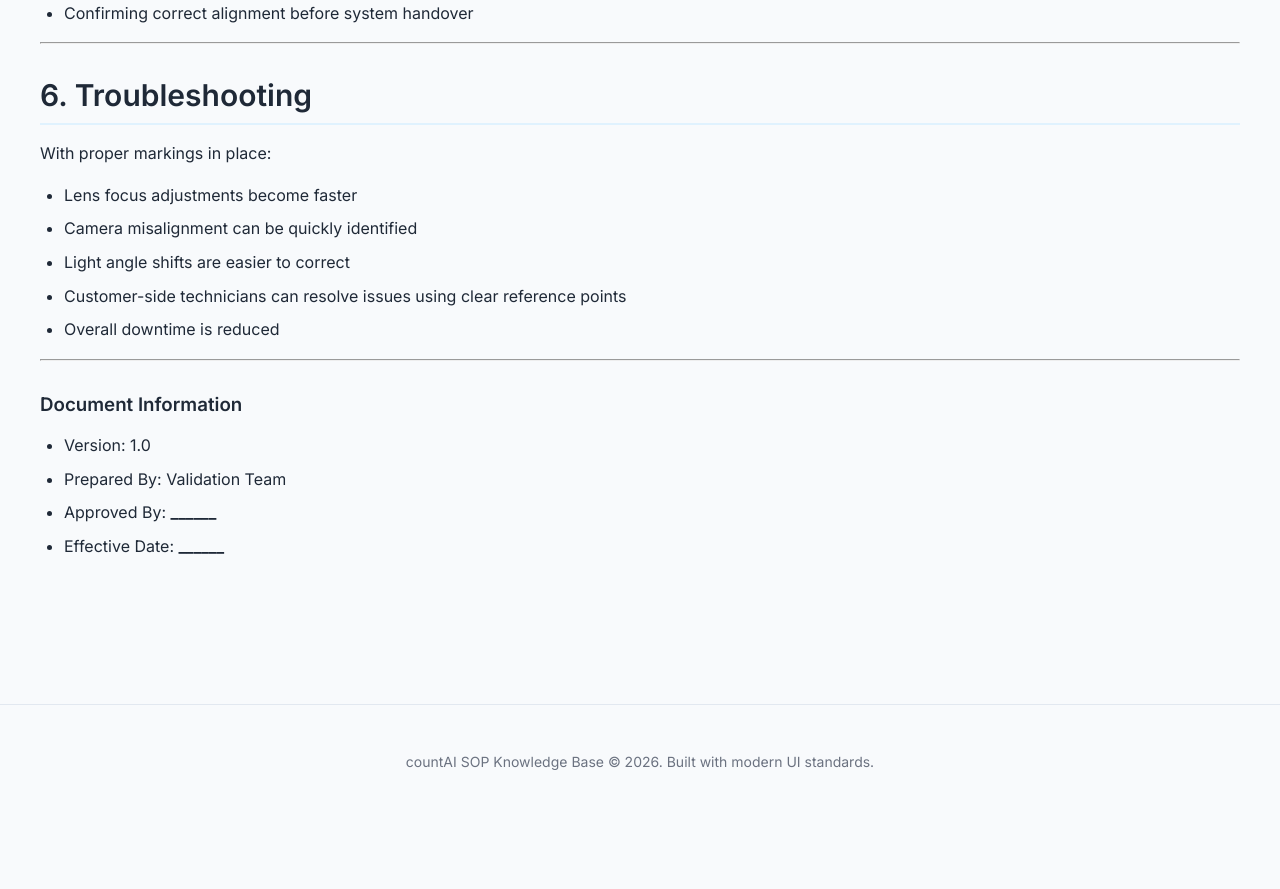
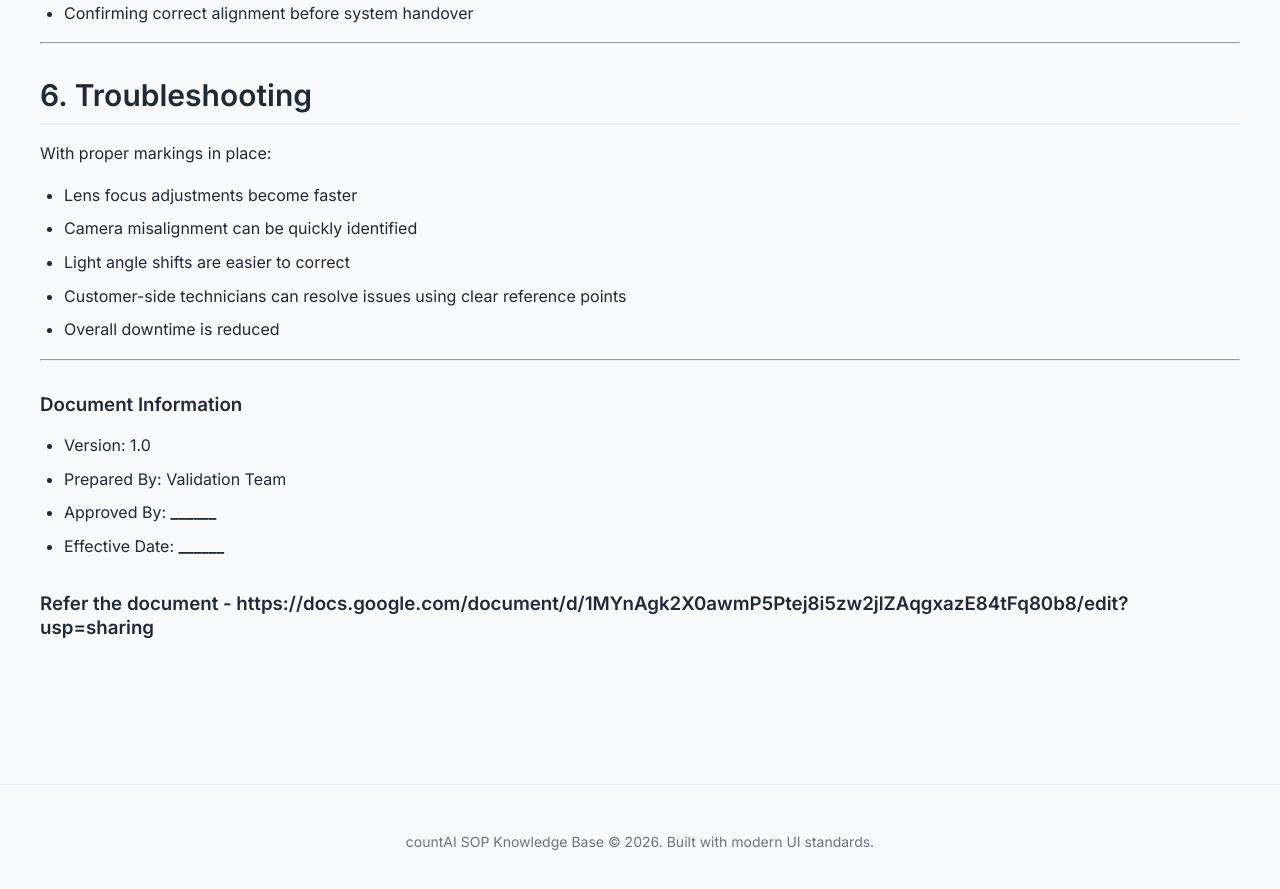
Before and after one commit to cvramanan/countAI-sop, a Jekyll site: the page built from service/SOP_006_Accuracy_Points.md, in a window 1280 px wide and 900 px high, scrolled down 2713 px. Shown: the top 889 px of the window. Built offline with Jekyll 4.4.1, drawn with Linux system fonts in a browser that asks for light colours; our own code applies the rules of GitHub Pages for plain Markdown files; before the commit the page ends 3532 px from its top, so only the background shows below that.

Commit message:
Update SOP_006_Accuracy_Points.md
Added reference document

```diff
--- a/service/SOP_006_Accuracy_Points.md
+++ b/service/SOP_006_Accuracy_Points.md
@@ -107,3 +107,5 @@ With proper markings in place:
 - Prepared By: Validation Team
 - Approved By: __________________
 - Effective Date: __________________
+
+### Refer the document - https://docs.google.com/document/d/1MYnAgk2X0awmP5Ptej8i5zw2jlZAqgxazE84tFq80b8/edit?usp=sharing
```
